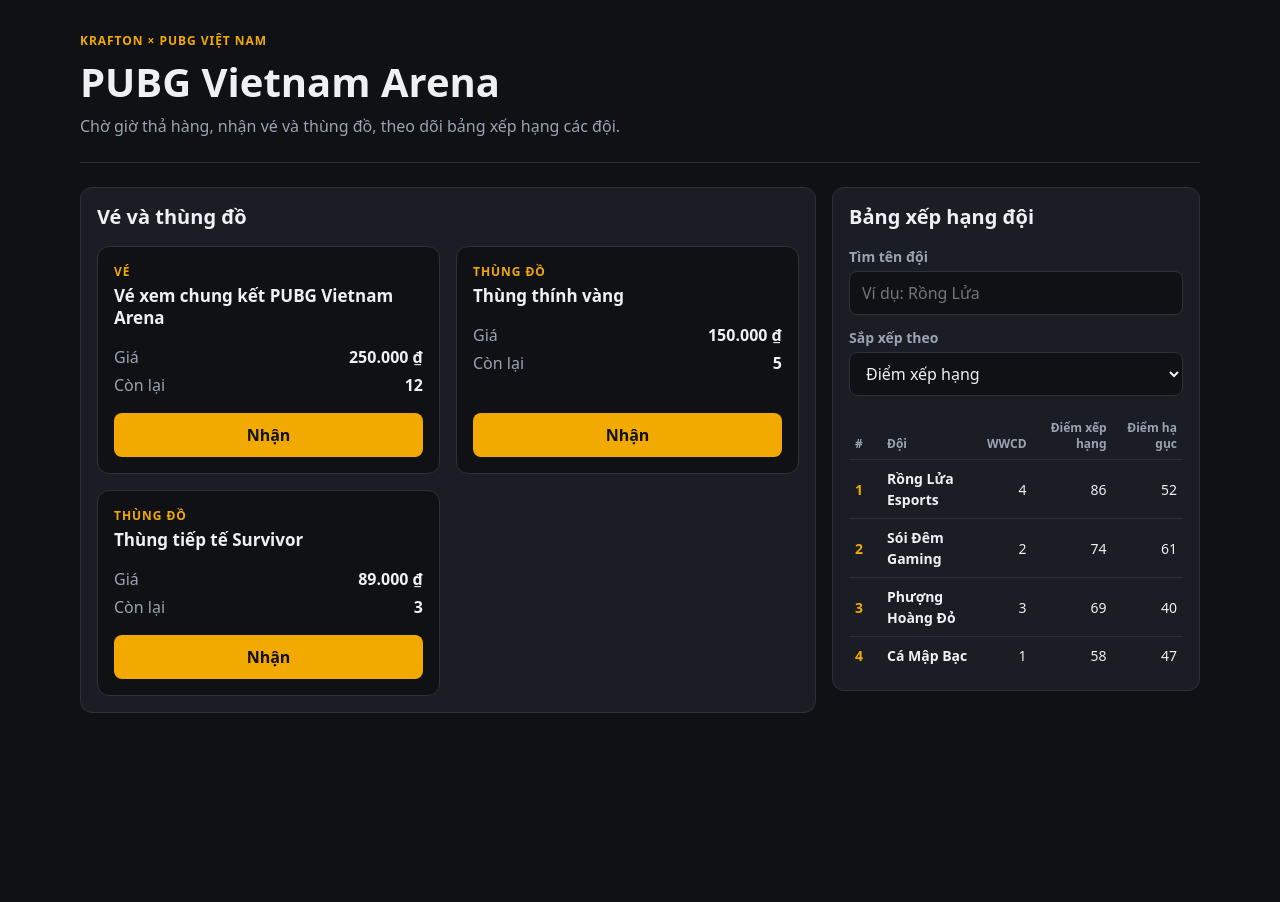
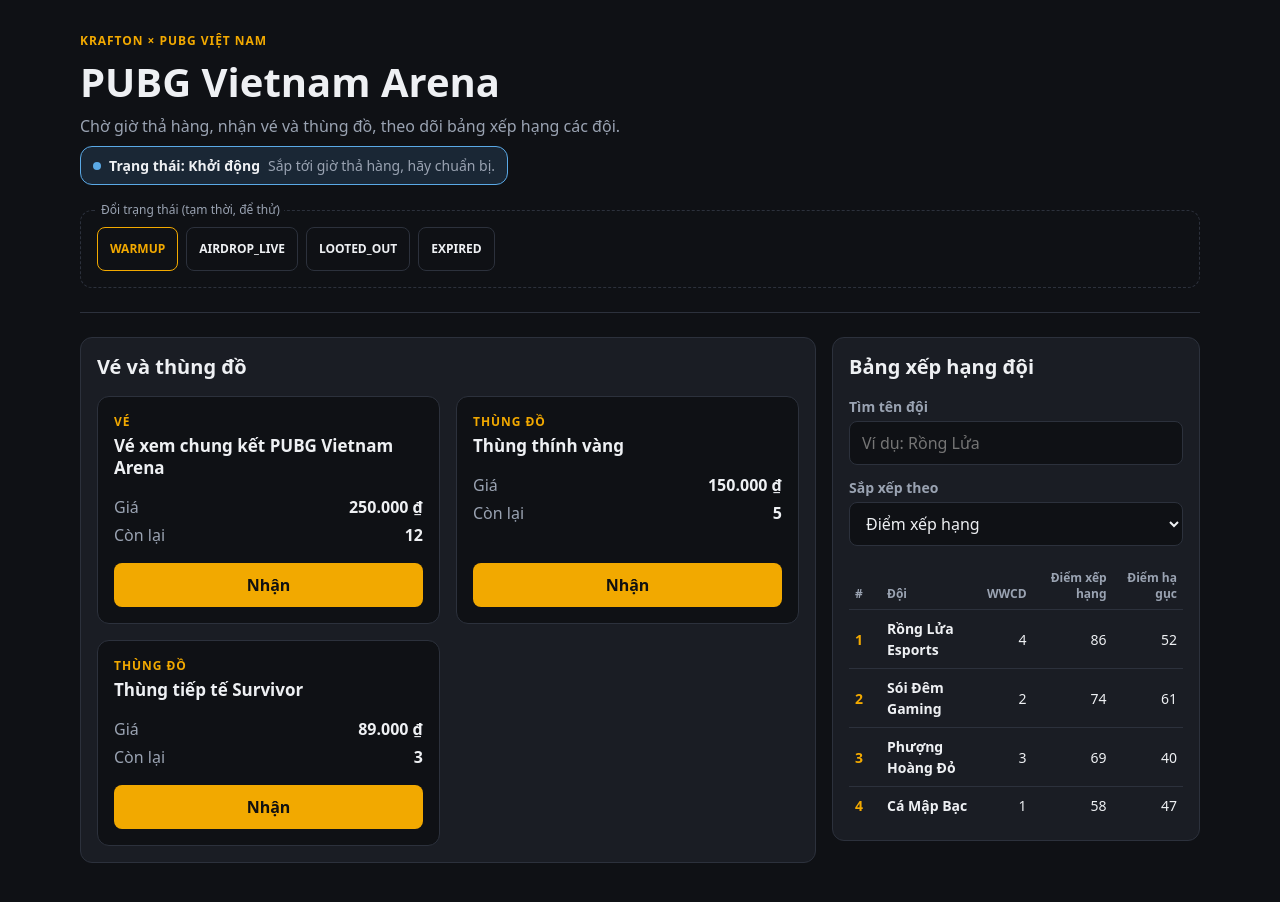
Before and after one commit to lqnanh/24521155_LeNguyenNgoc_Lab3, a React (Vite) app in the folder hw3/: page / in a window 1280 px wide. Before the commit the page ends 800 px from the top, so only its background shows below. Built offline with nearby package versions, Linux system fonts and the light colour scheme.

Commit message:
feat(hw3): add airdrop phase badge

```diff
--- /dev/null
+++ b/hw3/src/components/AirdropPhaseBadge.jsx
@@ -0,0 +1,38 @@
+import styles from './AirdropPhaseBadge.module.css';
+
+const PHASE_INFO = {
+  WARMUP: {
+    label: 'Khởi động',
+    description: 'Sắp tới giờ thả hàng, hãy chuẩn bị.',
+  },
+  AIRDROP_LIVE: {
+    label: 'Đang thả hàng',
+    description: 'Có thể nhận vé và thùng đồ ngay bây giờ.',
+  },
+  LOOTED_OUT: {
+    label: 'Đã hết hàng',
+    description: 'Toàn bộ vé và thùng đồ đã được nhận.',
+  },
+  EXPIRED: {
+    label: 'Đã kết thúc',
+    description: 'Đợt thả hàng này đã đóng.',
+  },
+};
+
+export default function AirdropPhaseBadge({ phase = 'WARMUP' }) {
+  const resolvedPhase = phase in PHASE_INFO ? phase : 'WARMUP';
+  const info = PHASE_INFO[resolvedPhase];
+
+  return (
+    <output
+      className={styles.badge}
+      data-phase={resolvedPhase}
+      aria-live="polite"
+      aria-atomic="true"
+    >
+      <span className={styles.dot} aria-hidden="true" />
+      <strong className={styles.label}>Trạng thái: {info.label}</strong>
+      <span className={styles.description}>{info.description}</span>
+    </output>
+  );
+}
--- /dev/null
+++ b/hw3/src/components/AirdropPhaseBadge.module.css
@@ -0,0 +1,70 @@
+.badge {
+  --phase-color: var(--color-muted);
+
+  display: flex;
+  flex-wrap: wrap;
+  align-items: center;
+  gap: 0.25rem 0.5rem;
+  justify-self: start;
+  max-width: 100%;
+  padding: 0.5rem 0.75rem;
+  border: 1px solid var(--phase-color);
+  border-radius: var(--radius);
+  background-color: color-mix(in srgb, var(--phase-color) 15%, transparent);
+  font-size: 0.875rem;
+}
+
+/* Mỗi trạng thái một màu, nhưng chữ luôn ghi rõ trạng thái (không chỉ dựa vào màu) */
+.badge[data-phase='WARMUP'] {
+  --phase-color: #5aa9e6;
+}
+
+.badge[data-phase='AIRDROP_LIVE'] {
+  --phase-color: #3ecf8e;
+}
+
+.badge[data-phase='LOOTED_OUT'] {
+  --phase-color: #e5484d;
+}
+
+.badge[data-phase='EXPIRED'] {
+  --phase-color: #7c8595;
+}
+
+.dot {
+  flex-shrink: 0;
+  width: 0.5rem;
+  height: 0.5rem;
+  border-radius: 50%;
+  background-color: var(--phase-color);
+}
+
+.badge[data-phase='AIRDROP_LIVE'] .dot {
+  animation: pulse 1.2s ease-in-out infinite;
+}
+
+.label {
+  font-weight: 700;
+}
+
+.description {
+  color: var(--color-muted);
+}
+
+@keyframes pulse {
+  0%,
+  100% {
+    opacity: 1;
+  }
+
+  50% {
+    opacity: 0.3;
+  }
+}
+
+/* Tắt nhấp nháy với người dùng đã chọn giảm chuyển động */
+@media (prefers-reduced-motion: reduce) {
+  .badge[data-phase='AIRDROP_LIVE'] .dot {
+    animation: none;
+  }
+}
--- a/hw3/src/homework/KraftonPubgVnArena/index.jsx
+++ b/hw3/src/homework/KraftonPubgVnArena/index.jsx
@@ -1,8 +1,12 @@
 import { useId, useState } from 'react';
+import AirdropPhaseBadge from '../../components/AirdropPhaseBadge';
 import CrateDropList from '../../components/CrateDropList';
 import LeaderboardControls from '../../components/LeaderboardControls';
 import SquadLeaderboard from '../../components/SquadLeaderboard';
 import { crates, squads } from '../../data/pubgVnData';
+
+// TẠM: danh sách trạng thái cho các nút đổi bằng tay, xóa khi có đồng hồ thật
+const DEBUG_PHASES = ['WARMUP', 'AIRDROP_LIVE', 'LOOTED_OUT', 'EXPIRED'];
 
 export default function KraftonPubgVnArena({ title = 'PUBG Vietnam Arena' }) {
   const cratesHeadingId = useId();
@@ -10,6 +14,9 @@ export default function KraftonPubgVnArena({ title = 'PUBG Vietnam Arena' }) {
 
   const [query, setQuery] = useState('');
   const [sortBy, setSortBy] = useState('rankPoints');
+
+  // TẠM: trạng thái đổi bằng tay, bước (7) sẽ tính từ đồng hồ
+  const [phase, setPhase] = useState('WARMUP');
 
   return (
     <>
@@ -19,6 +26,27 @@ export default function KraftonPubgVnArena({ title = 'PUBG Vietnam Arena' }) {
         <p className="arena-header__desc">
           Chờ giờ thả hàng, nhận vé và thùng đồ, theo dõi bảng xếp hạng các đội.
         </p>
+
+        <AirdropPhaseBadge phase={phase} />
+
+        {/* TẠM: nút đổi trạng thái bằng tay để xem giao diện */}
+        <fieldset className="phase-debug">
+          <legend className="phase-debug__legend">Đổi trạng thái (tạm thời, để thử)</legend>
+          <ul className="phase-debug__list">
+            {DEBUG_PHASES.map((item) => (
+              <li key={item}>
+                <button
+                  type="button"
+                  className="phase-debug__button"
+                  aria-pressed={item === phase}
+                  onClick={() => setPhase(item)}
+                >
+                  {item}
+                </button>
+              </li>
+            ))}
+          </ul>
+        </fieldset>
       </header>
 
       <main className="arena">
--- a/hw3/src/index.css
+++ b/hw3/src/index.css
@@ -125,3 +125,45 @@ select {
 .arena-section__placeholder {
   color: var(--color-muted);
 }
+
+/* ---------- TẠM: nút đổi trạng thái bằng tay, xóa khi có đồng hồ thật ---------- */
+.phase-debug {
+  /* fieldset mặc định có min-width: min-content, dễ gây tràn ngang ở 375px */
+  min-width: 0;
+  margin: var(--space-1) 0 0;
+  padding: var(--space-1) var(--space-2) var(--space-2);
+  border: 1px dashed var(--color-border);
+  border-radius: var(--radius);
+}
+
+.phase-debug__legend {
+  padding-inline: 0.25rem;
+  color: var(--color-muted);
+  font-size: 0.75rem;
+}
+
+.phase-debug__list {
+  display: flex;
+  flex-wrap: wrap;
+  gap: var(--space-1);
+  margin: 0;
+  padding: 0;
+  list-style: none;
+}
+
+.phase-debug__button {
+  min-height: 2.75rem;
+  padding: 0.25rem 0.75rem;
+  border: 1px solid var(--color-border);
+  border-radius: calc(var(--radius) - 0.25rem);
+  background-color: var(--color-bg);
+  color: var(--color-text);
+  font-size: 0.75rem;
+  font-weight: 600;
+  cursor: pointer;
+}
+
+.phase-debug__button[aria-pressed='true'] {
+  border-color: var(--color-accent);
+  color: var(--color-accent);
+}
```
